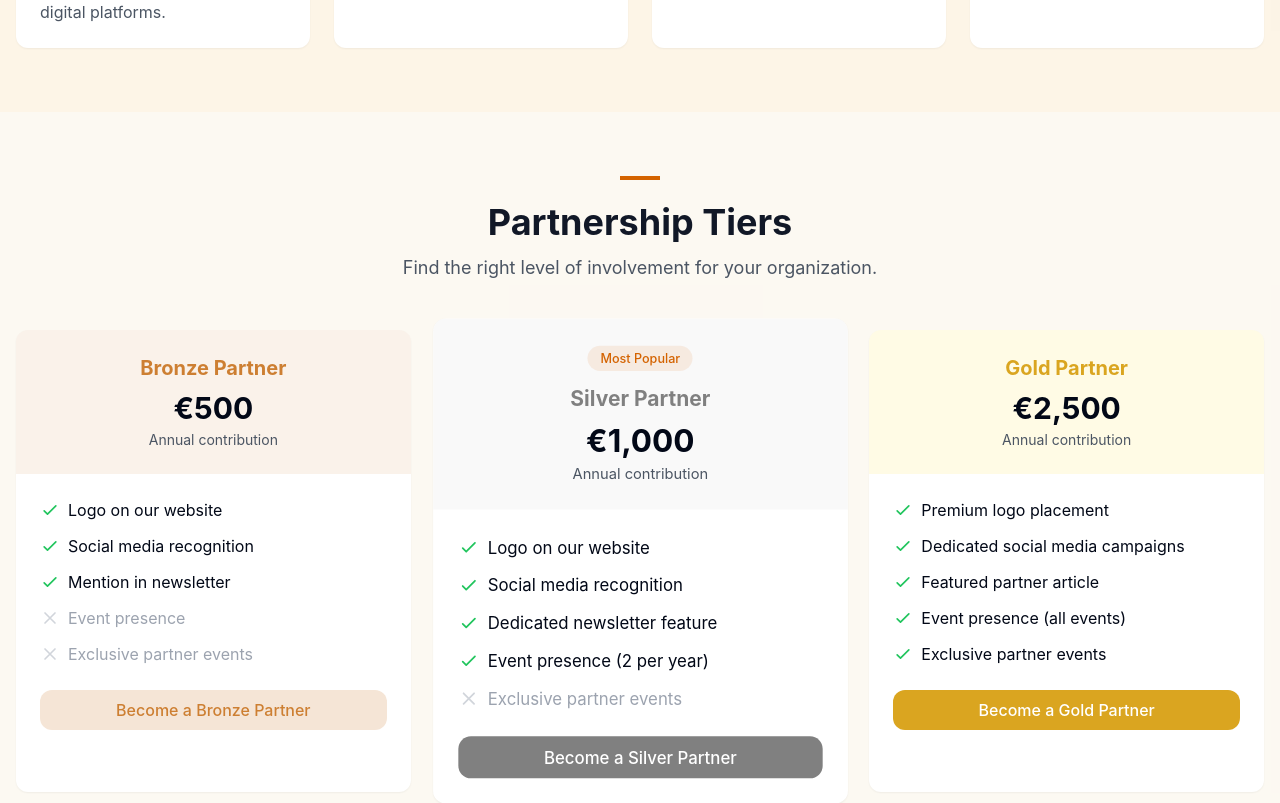
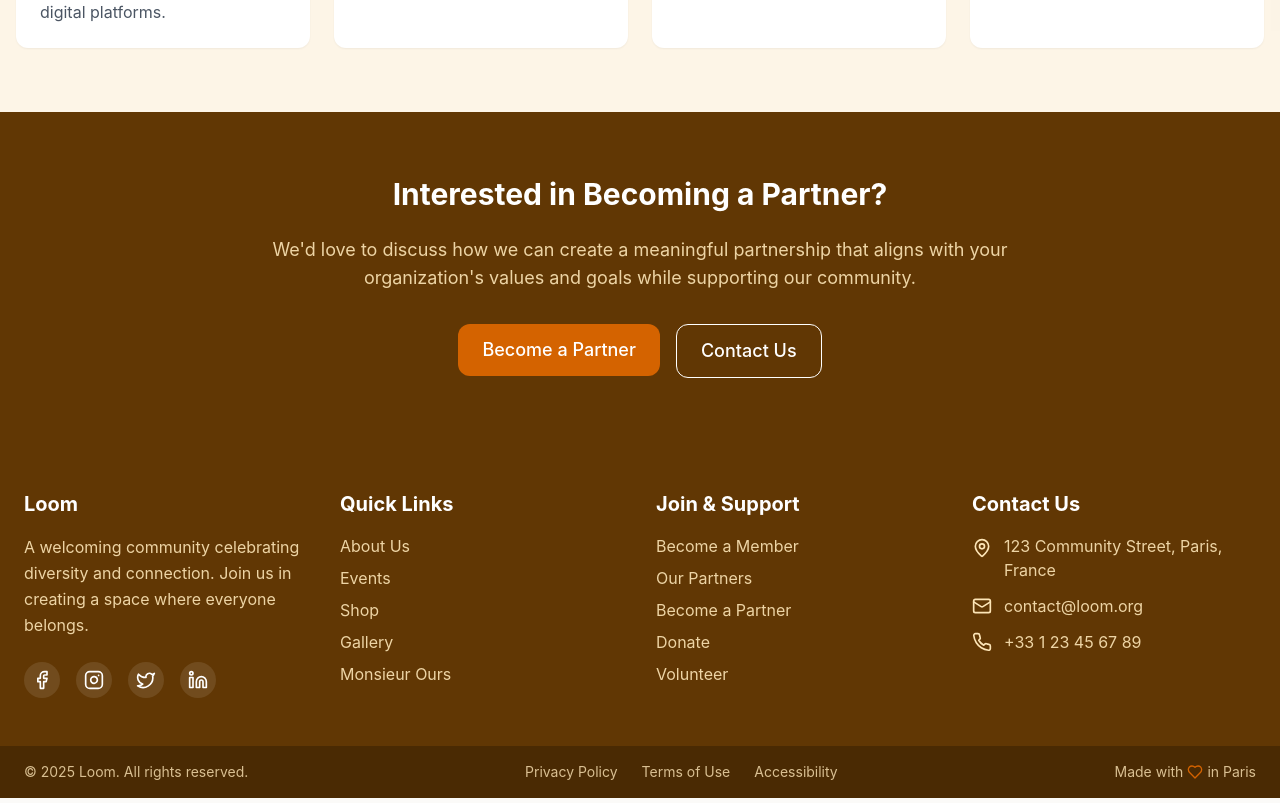
Before and after one commit to Lunaris-AC/loom34, a React (Vite) app: page /partners in a window 1280 px wide. Shown: the part 1748-2551 px from the top of the page. Built offline with nearby package versions, Linux system fonts and the light colour scheme.

Commit message:
Remove partnership tiers section
Remove the partnership tiers section from the partners page.

```diff
--- a/src/pages/Partners.tsx
+++ b/src/pages/Partners.tsx
@@ -168,175 +168,6 @@ const Partners = () => {
         </div>
       </section>
 
-      {/* Partnership Tiers Section */}
-      <section className="py-16">
-        <div className="container mx-auto px-4">
-          <SectionHeading
-            title="Partnership Tiers"
-            subtitle="Find the right level of involvement for your organization."
-            centered
-          />
-
-          <div className="grid grid-cols-1 md:grid-cols-3 gap-8 mt-12">
-            {/* Bronze Tier */}
-            <div className="bg-white rounded-xl shadow-sm overflow-hidden hover-lift transition-all duration-300">
-              <div className="bg-[#CD7F32]/10 p-6 text-center">
-                <h3 className="text-xl font-bold text-[#CD7F32]">Bronze Partner</h3>
-                <div className="text-3xl font-bold mt-2 mb-1">€500</div>
-                <p className="text-gray-600 text-sm">Annual contribution</p>
-              </div>
-              <div className="p-6">
-                <ul className="space-y-3 mb-6">
-                  <li className="flex items-start">
-                    <svg className="h-5 w-5 text-green-500 mr-2 mt-0.5" fill="none" viewBox="0 0 24 24" stroke="currentColor">
-                      <path strokeLinecap="round" strokeLinejoin="round" strokeWidth={2} d="M5 13l4 4L19 7" />
-                    </svg>
-                    <span>Logo on our website</span>
-                  </li>
-                  <li className="flex items-start">
-                    <svg className="h-5 w-5 text-green-500 mr-2 mt-0.5" fill="none" viewBox="0 0 24 24" stroke="currentColor">
-                      <path strokeLinecap="round" strokeLinejoin="round" strokeWidth={2} d="M5 13l4 4L19 7" />
-                    </svg>
-                    <span>Social media recognition</span>
-                  </li>
-                  <li className="flex items-start">
-                    <svg className="h-5 w-5 text-green-500 mr-2 mt-0.5" fill="none" viewBox="0 0 24 24" stroke="currentColor">
-                      <path strokeLinecap="round" strokeLinejoin="round" strokeWidth={2} d="M5 13l4 4L19 7" />
-                    </svg>
-                    <span>Mention in newsletter</span>
-                  </li>
-                  <li className="flex items-start text-gray-400">
-                    <svg className="h-5 w-5 text-gray-300 mr-2 mt-0.5" fill="none" viewBox="0 0 24 24" stroke="currentColor">
-                      <path strokeLinecap="round" strokeLinejoin="round" strokeWidth={2} d="M6 18L18 6M6 6l12 12" />
-                    </svg>
-                    <span>Event presence</span>
-                  </li>
-                  <li className="flex items-start text-gray-400">
-                    <svg className="h-5 w-5 text-gray-300 mr-2 mt-0.5" fill="none" viewBox="0 0 24 24" stroke="currentColor">
-                      <path strokeLinecap="round" strokeLinejoin="round" strokeWidth={2} d="M6 18L18 6M6 6l12 12" />
-                    </svg>
-                    <span>Exclusive partner events</span>
-                  </li>
-                </ul>
-                <a
-                  href="https://www.helloasso.com/associations/your-association/formulaires/partner-bronze"
-                  target="_blank"
-                  rel="noopener noreferrer"
-                  className="block text-center w-full py-2 px-4 bg-[#CD7F32]/20 hover:bg-[#CD7F32]/30 text-[#CD7F32] rounded-lg font-medium transition-colors"
-                >
-                  Become a Bronze Partner
-                </a>
-              </div>
-            </div>
-
-            {/* Silver Tier */}
-            <div className="bg-white rounded-xl shadow-sm overflow-hidden hover-lift transition-all duration-300 transform scale-105 z-10">
-              <div className="bg-[#C0C0C0]/10 p-6 text-center">
-                <div className="inline-block bg-orange/10 px-3 py-1 rounded-full text-orange text-xs font-medium mb-3">
-                  Most Popular
-                </div>
-                <h3 className="text-xl font-bold text-[#808080]">Silver Partner</h3>
-                <div className="text-3xl font-bold mt-2 mb-1">€1,000</div>
-                <p className="text-gray-600 text-sm">Annual contribution</p>
-              </div>
-              <div className="p-6">
-                <ul className="space-y-3 mb-6">
-                  <li className="flex items-start">
-                    <svg className="h-5 w-5 text-green-500 mr-2 mt-0.5" fill="none" viewBox="0 0 24 24" stroke="currentColor">
-                      <path strokeLinecap="round" strokeLinejoin="round" strokeWidth={2} d="M5 13l4 4L19 7" />
-                    </svg>
-                    <span>Logo on our website</span>
-                  </li>
-                  <li className="flex items-start">
-                    <svg className="h-5 w-5 text-green-500 mr-2 mt-0.5" fill="none" viewBox="0 0 24 24" stroke="currentColor">
-                      <path strokeLinecap="round" strokeLinejoin="round" strokeWidth={2} d="M5 13l4 4L19 7" />
-                    </svg>
-                    <span>Social media recognition</span>
-                  </li>
-                  <li className="flex items-start">
-                    <svg className="h-5 w-5 text-green-500 mr-2 mt-0.5" fill="none" viewBox="0 0 24 24" stroke="currentColor">
-                      <path strokeLinecap="round" strokeLinejoin="round" strokeWidth={2} d="M5 13l4 4L19 7" />
-                    </svg>
-                    <span>Dedicated newsletter feature</span>
-                  </li>
-                  <li className="flex items-start">
-                    <svg className="h-5 w-5 text-green-500 mr-2 mt-0.5" fill="none" viewBox="0 0 24 24" stroke="currentColor">
-                      <path strokeLinecap="round" strokeLinejoin="round" strokeWidth={2} d="M5 13l4 4L19 7" />
-                    </svg>
-                    <span>Event presence (2 per year)</span>
-                  </li>
-                  <li className="flex items-start text-gray-400">
-                    <svg className="h-5 w-5 text-gray-300 mr-2 mt-0.5" fill="none" viewBox="0 0 24 24" stroke="currentColor">
-                      <path strokeLinecap="round" strokeLinejoin="round" strokeWidth={2} d="M6 18L18 6M6 6l12 12" />
-                    </svg>
-                    <span>Exclusive partner events</span>
-                  </li>
-                </ul>
-                <a
-                  href="https://www.helloasso.com/associations/your-association/formulaires/partner-silver"
-                  target="_blank"
-                  rel="noopener noreferrer"
-                  className="block text-center w-full py-2 px-4 bg-[#808080] hover:bg-[#707070] text-white rounded-lg font-medium transition-colors"
-                >
-                  Become a Silver Partner
-                </a>
-              </div>
-            </div>
-
-            {/* Gold Tier */}
-            <div className="bg-white rounded-xl shadow-sm overflow-hidden hover-lift transition-all duration-300">
-              <div className="bg-[#FFD700]/10 p-6 text-center">
-                <h3 className="text-xl font-bold text-[#DAA520]">Gold Partner</h3>
-                <div className="text-3xl font-bold mt-2 mb-1">€2,500</div>
-                <p className="text-gray-600 text-sm">Annual contribution</p>
-              </div>
-              <div className="p-6">
-                <ul className="space-y-3 mb-6">
-                  <li className="flex items-start">
-                    <svg className="h-5 w-5 text-green-500 mr-2 mt-0.5" fill="none" viewBox="0 0 24 24" stroke="currentColor">
-                      <path strokeLinecap="round" strokeLinejoin="round" strokeWidth={2} d="M5 13l4 4L19 7" />
-                    </svg>
-                    <span>Premium logo placement</span>
-                  </li>
-                  <li className="flex items-start">
-                    <svg className="h-5 w-5 text-green-500 mr-2 mt-0.5" fill="none" viewBox="0 0 24 24" stroke="currentColor">
-                      <path strokeLinecap="round" strokeLinejoin="round" strokeWidth={2} d="M5 13l4 4L19 7" />
-                    </svg>
-                    <span>Dedicated social media campaigns</span>
-                  </li>
-                  <li className="flex items-start">
-                    <svg className="h-5 w-5 text-green-500 mr-2 mt-0.5" fill="none" viewBox="0 0 24 24" stroke="currentColor">
-                      <path strokeLinecap="round" strokeLinejoin="round" strokeWidth={2} d="M5 13l4 4L19 7" />
-                    </svg>
-                    <span>Featured partner article</span>
-                  </li>
-                  <li className="flex items-start">
-                    <svg className="h-5 w-5 text-green-500 mr-2 mt-0.5" fill="none" viewBox="0 0 24 24" stroke="currentColor">
-                      <path strokeLinecap="round" strokeLinejoin="round" strokeWidth={2} d="M5 13l4 4L19 7" />
-                    </svg>
-                    <span>Event presence (all events)</span>
-                  </li>
-                  <li className="flex items-start">
-                    <svg className="h-5 w-5 text-green-500 mr-2 mt-0.5" fill="none" viewBox="0 0 24 24" stroke="currentColor">
-                      <path strokeLinecap="round" strokeLinejoin="round" strokeWidth={2} d="M5 13l4 4L19 7" />
-                    </svg>
-                    <span>Exclusive partner events</span>
-                  </li>
-                </ul>
-                <a
-                  href="https://www.helloasso.com/associations/your-association/formulaires/partner-gold"
-                  target="_blank"
-                  rel="noopener noreferrer"
-                  className="block text-center w-full py-2 px-4 bg-[#DAA520] hover:bg-[#B8860B] text-white rounded-lg font-medium transition-colors"
-                >
-                  Become a Gold Partner
-                </a>
-              </div>
-            </div>
-          </div>
-        </div>
-      </section>
-
       {/* CTA Section */}
       <section className="py-16 bg-brown text-white">
         <div className="container mx-auto px-4">
```
